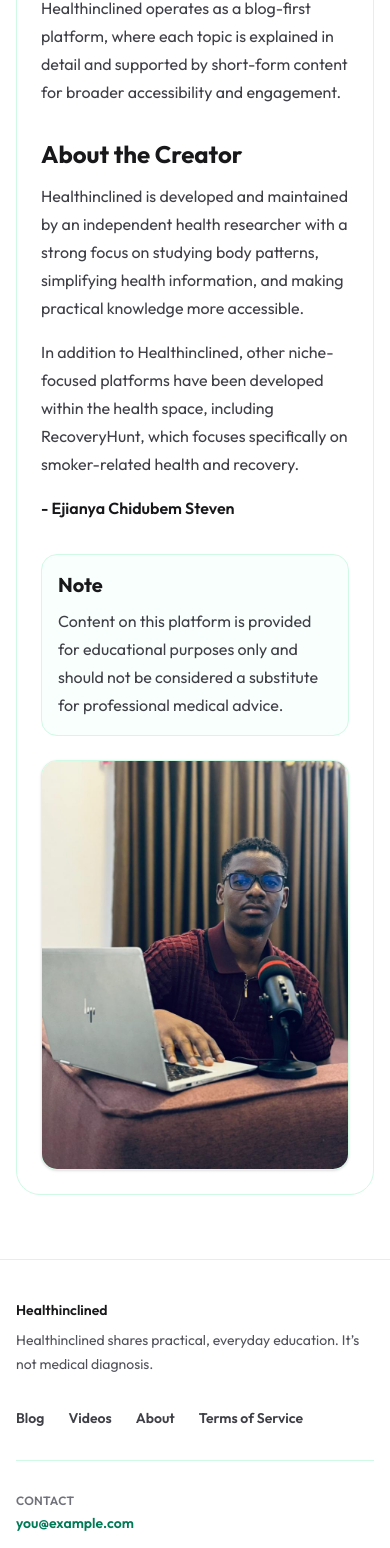
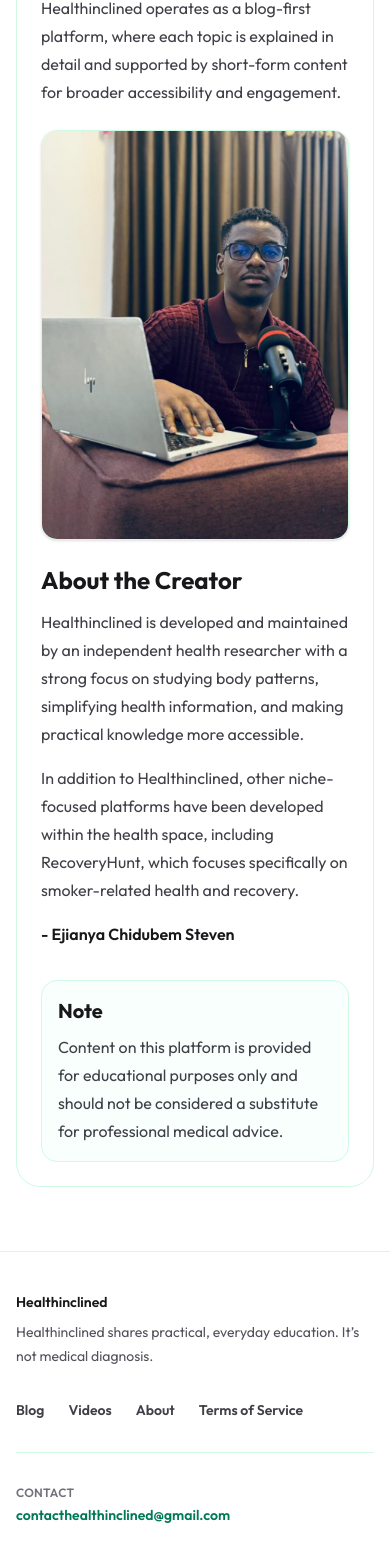
Before and after one commit to stevedubby/HealthInclined, a Next.js app: page /about in a window 390 px wide. Shown: the part 1920-3468 px from the top of the page. Built offline with nearby package versions, Linux system fonts and the light colour scheme.

Commit message:
Improve About layout on mobile and wire footer contact/socials.
This places the creator image above or beside the About the Creator section on small screens, sets the public contact email, and adds real social profile URLs.

Made-with: Cursor

```diff
--- a/src/app/(site)/about/page.tsx
+++ b/src/app/(site)/about/page.tsx
@@ -19,8 +19,12 @@ export default function AboutPage() {
         </h1>
 
         <div className="mt-6 rounded-3xl border border-emerald-100 bg-white p-6 sm:p-8 dark:border-emerald-900 dark:bg-zinc-900">
+          {/*
+            Default: intro, then image above or beside “About the Creator” (not at the very bottom).
+            sm+: image sits beside creator copy; md+: intro column + sticky image + creator column.
+          */}
           <div className="grid gap-6 md:grid-cols-[1.2fr_0.8fr] md:items-start">
-            <div className="space-y-8">
+            <div className="min-w-0 space-y-8">
               <section>
                 <p className="text-base leading-7 text-zinc-700 dark:text-zinc-300">
                   Healthinclined is a health education platform focused on helping you
@@ -109,7 +113,23 @@ export default function AboutPage() {
                   accessibility and engagement.
                 </p>
               </section>
+            </div>
 
+            <div className="grid gap-6 sm:grid-cols-[minmax(0,11rem)_1fr] sm:items-start md:contents">
+              <aside className="mx-auto w-full max-w-sm sm:mx-0 sm:max-w-none md:sticky md:top-24 md:row-span-2 md:self-start">
+                <div className="overflow-hidden rounded-2xl border border-emerald-100 bg-white shadow-sm dark:border-emerald-900 dark:bg-zinc-900">
+                  <Image
+                    src="/myaboutimage.jpeg"
+                    alt="About the creator of Healthinclined"
+                    width={900}
+                    height={1100}
+                    className="h-auto w-full max-h-[min(70vh,520px)] object-cover object-top md:max-h-none"
+                    priority
+                  />
+                </div>
+              </aside>
+
+              <div className="min-w-0 space-y-8 md:col-start-1">
                 <section>
                   <h2 className="text-2xl font-bold text-zinc-900 dark:text-zinc-100">
                     About the Creator
@@ -140,19 +160,7 @@ export default function AboutPage() {
                   </p>
                 </section>
               </div>
-
-            <aside className="md:sticky md:top-24">
-              <div className="overflow-hidden rounded-2xl border border-emerald-100 bg-white shadow-sm dark:border-emerald-900 dark:bg-zinc-900">
-                <Image
-                  src="/myaboutimage.jpeg"
-                  alt="About the creator of Healthinclined"
-                  width={900}
-                  height={1100}
-                  className="h-auto w-full object-cover"
-                  priority
-                />
             </div>
-            </aside>
           </div>
         </div>
       </div>
--- a/src/lib/site.ts
+++ b/src/lib/site.ts
@@ -10,16 +10,13 @@ export const SITE = {
   /** Set `CONTACT_EMAIL` in `.env.local` (falls back if unset). */
   contactEmail:
     (typeof process !== "undefined" && process.env.CONTACT_EMAIL?.trim()) ||
-    "you@example.com",
+    "contacthealthinclined@gmail.com",
 
-  /**
-   * Replace `#` with your profile URLs when ready.
-   * Example: "https://www.youtube.com/@yourchannel"
-   */
   socialLinks: {
-    youtube: "#",
-    instagram: "#",
-    tiktok: "#",
-    facebook: "#",
+    youtube: "https://www.youtube.com/@healthinclined",
+    instagram: "https://www.instagram.com/healthinclinedvigo/",
+    tiktok: "https://www.tiktok.com/@healthinclined",
+    facebook:
+      "https://www.facebook.com/share/14cwR8pmHFh/?mibextid=wwXIfr",
   } as const,
 };
```
Lines whose indentation alone changed are shown as unchanged.
